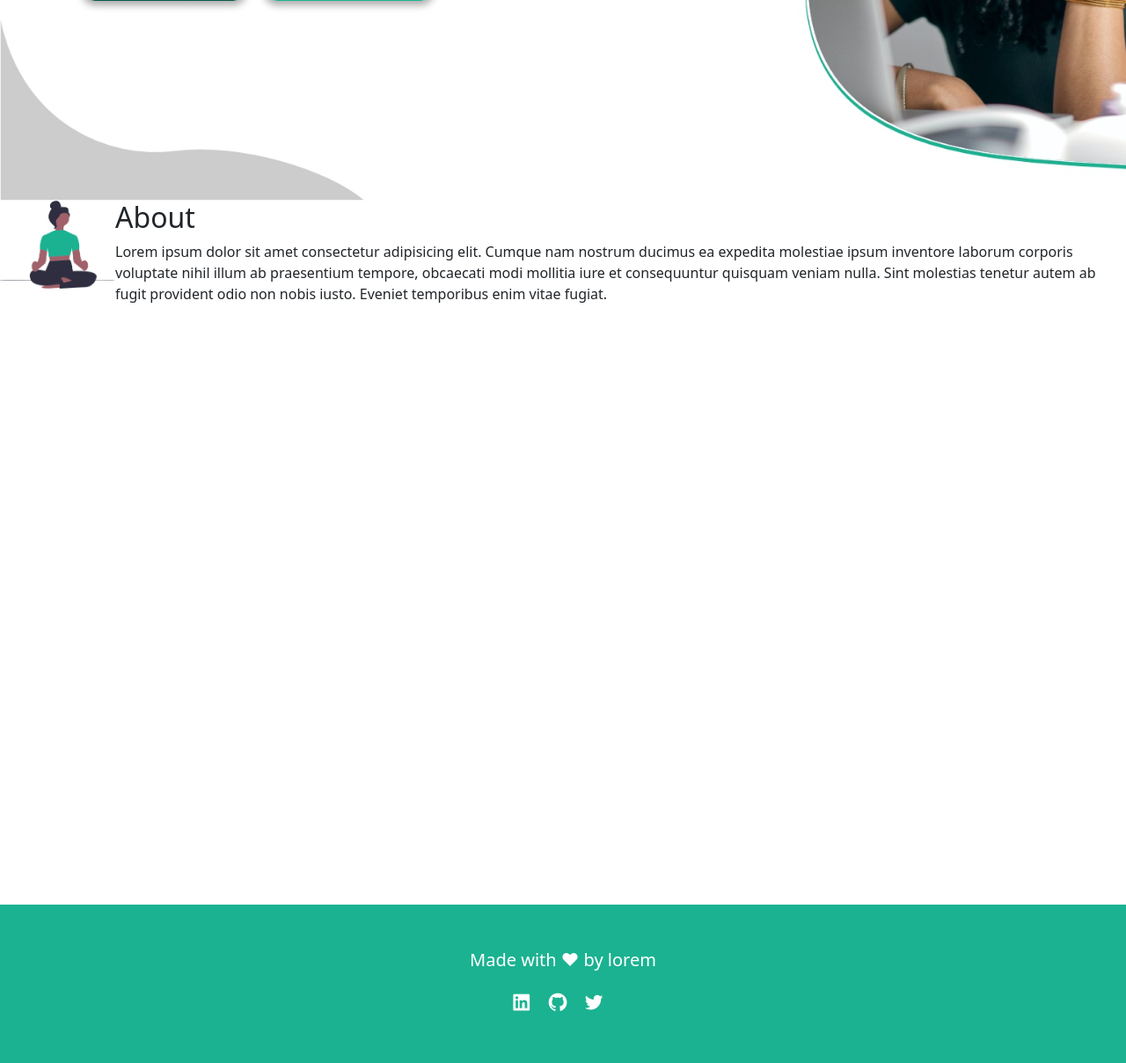
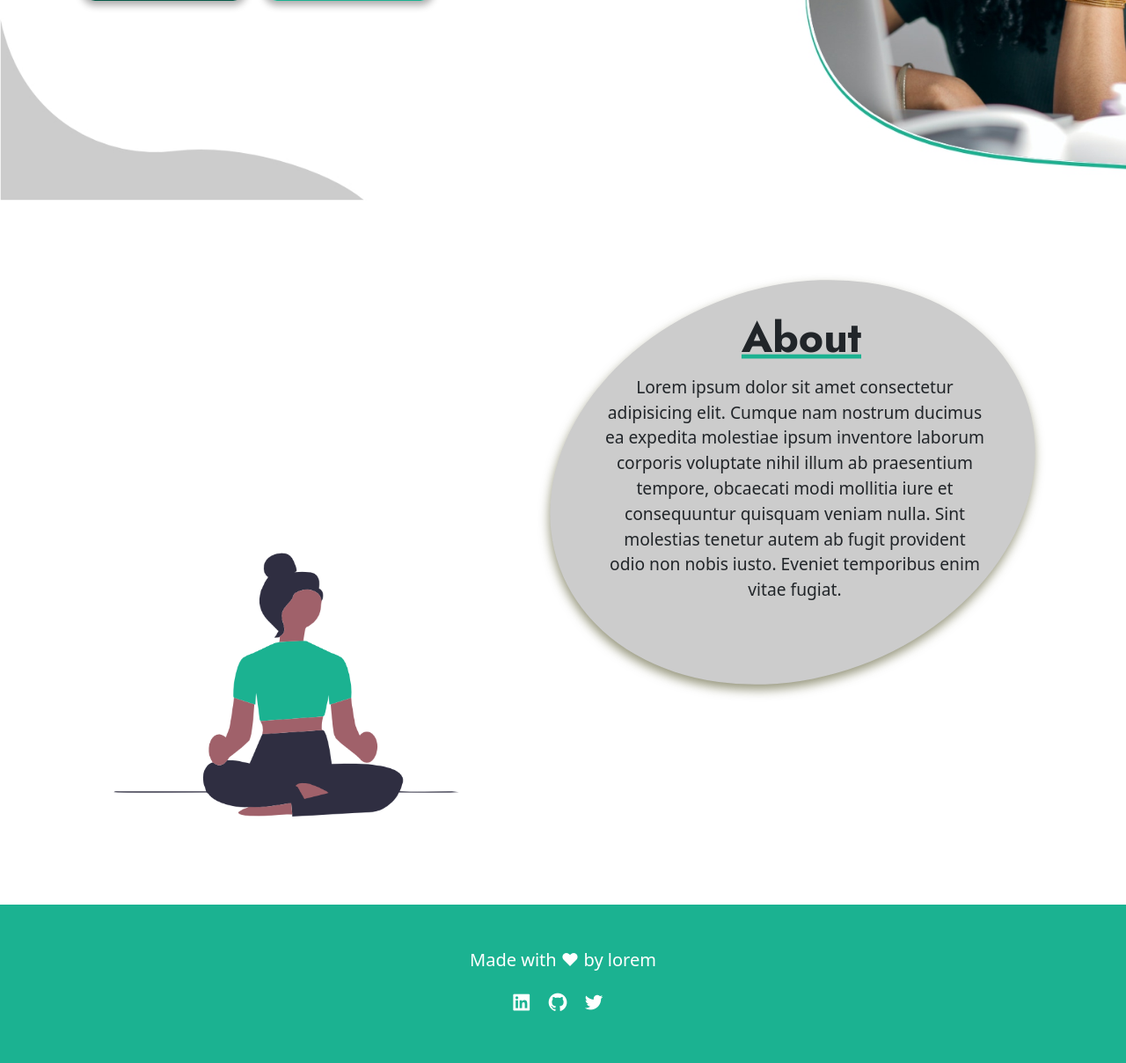
Before and after one commit to YoungAli/Real-counselling, a Django app: page / in a window 1280 px wide. Shown: the part 572-1780 px from the top of the page at 88% size. Run offline with Django 4.2, Linux system fonts and the light colour scheme; some libraries are stand-ins or nearby versions.

Commit message:
style about section

```diff
--- a/static/css/home.css
+++ b/static/css/home.css
@@ -1,6 +1,9 @@
  @import url('https://fonts.googleapis.com/css2?family=Jost:wght@500;700&display=swap');
     body{
         margin: 0;
+    }
+    main{
+
     }
      #hero{
         height: 100vh;
@@ -66,14 +69,47 @@
     #about{
         height: 100vh;
         display: flex;
-        flex-basis: 1fr 1fr;
+        justify-content: space-evenly;
     }
-    #about-txt{
+    #about-text-wrap{
+
+        filter: drop-shadow(-1px 6px 6px rgba(50, 50, 0, 0.5));
+    }
+    #about-text{
+        margin-top: 70px;
         clip-path: ellipse(47% 37% at 50% 50%);
-        background: #1BB291;
+        background: #cccccc;
+        height: 500px;
+        min-width: 500px;
+        max-width: 500px;
+        display: flex;
+        justify-content: center;
+        align-items: center;
+        text-align: center;
+        flex-direction: column;
+        z-index: 1;
+        transform: rotate(-20deg);
+        padding: 30px;
+        box-shadow: 10px 10px 10px black;
+        scale: 1.2;
+    }
+    #about-text > p{
+        transform: rotate(20deg);
+        padding-inline: 40px;
+    }
+    #about-text > h2{
+        transform: rotate(20deg);
+        font-family: Jost;
+        font-weight: 900;
+        font-size: 2.5em;
+        margin: -20px -10px 0 100px;
+        text-decoration: underline #1BB291 4px;
     }
     #about > img{
-        height: 100px;
+        height: 300px;
+        align-self: self-end;
+        justify-self: center;
+        margin-bottom: 100px;
     }
     @keyframes fade-up {
         0%{
--- a/static/css/styles.css
+++ b/static/css/styles.css
@@ -28,6 +28,7 @@
         align-items: center;
         padding: 20px 20px 10px 20px;
         transition: 0.3s;
+        z-index: 998;
     }
     .main-nav-bg{
         background: rgba(255, 255, 255, 0.795);
@@ -59,7 +60,7 @@
     right: 0px;
     width: 50vw;
     height: 100vh;
-    z-index: 2;
+    z-index: 999;
     animation: slide-left 0.7s;
     box-shadow: 0 0 1350px black;
     display: none;
--- a/templates/home.html
+++ b/templates/home.html
@@ -5,7 +5,7 @@
 <head>
     <link rel="stylesheet" href="{% static 'css/home.css' %}">
 </head>
-
+<main>
     <section id="hero">
         <div id="hero-txt">
             <p class="hero-txt-small">Let's help you</p>
@@ -20,12 +20,17 @@
     </section>
     <section id="about">
         <img src="{% static 'images\about-illustration.png' %}" alt="">
+        <div id="about-text-wrap">
             <section id="about-text">
                 <h2>About</h2>
                 <p>Lorem ipsum dolor sit amet consectetur adipisicing elit. Cumque nam nostrum ducimus ea expedita molestiae ipsum inventore laborum corporis voluptate nihil illum ab praesentium tempore, obcaecati modi mollitia iure et consequuntur quisquam veniam nulla. Sint molestias tenetur autem ab fugit provident odio non nobis iusto. Eveniet temporibus enim vitae fugiat.</p>
             </section>
+        </div>
     </section>
+    <section id="faqs">
 
+    </section>
+</main>
 
 
 
--- a/templates/navbar.html
+++ b/templates/navbar.html
@@ -7,19 +7,19 @@
         <img src="{% static 'images\menu-bar.png' %}" alt="menu">
     </div>
     <ul>
-        <li><a class="nav--links" href="#">About</a></li>
-        <li><a class="nav--links" href="#">FAQs</a></li>
-        <li><a class="nav--links" href="#">Contact</a></li>
+        <li><a class="nav--links" href="#about">About</a></li>
+        <li><a class="nav--links" href="#faqs">FAQs</a></li>
+        <li><a class="nav--links" href="#contact">Contact</a></li>
     </ul>
     <a id="home-link" href=""><img src="{% static 'images\tucounsel-logo.png' %}" alt=""></a>
 </nav>
 <nav id="mobile-nav">
     <ul>
-        <li><a class="mobile-nav-links" href="#">About</a></li>
+        <li><a class="mobile-nav-links" href="#about">About</a></li>
         <hr>
-        <li><a class="mobile-nav-links" href="#">FAQs</a></li>
+        <li><a class="mobile-nav-links" href="#faqs">FAQs</a></li>
         <hr>
-        <li><a class="mobile-nav-links" href="#">Contact</a></li>
+        <li><a class="mobile-nav-links" href="#contact">Contact</a></li>
     </ul>
     <hr>
      <a href="https://github.com/YoungAli/Real-counselling/"><img style="height: 30px;" src="{% static 'images\github.png' %}" alt=""></a>
```
Also changed, not shown: static/images/faq-illustration.png (added). Lines whose indentation alone changed are shown as unchanged.
